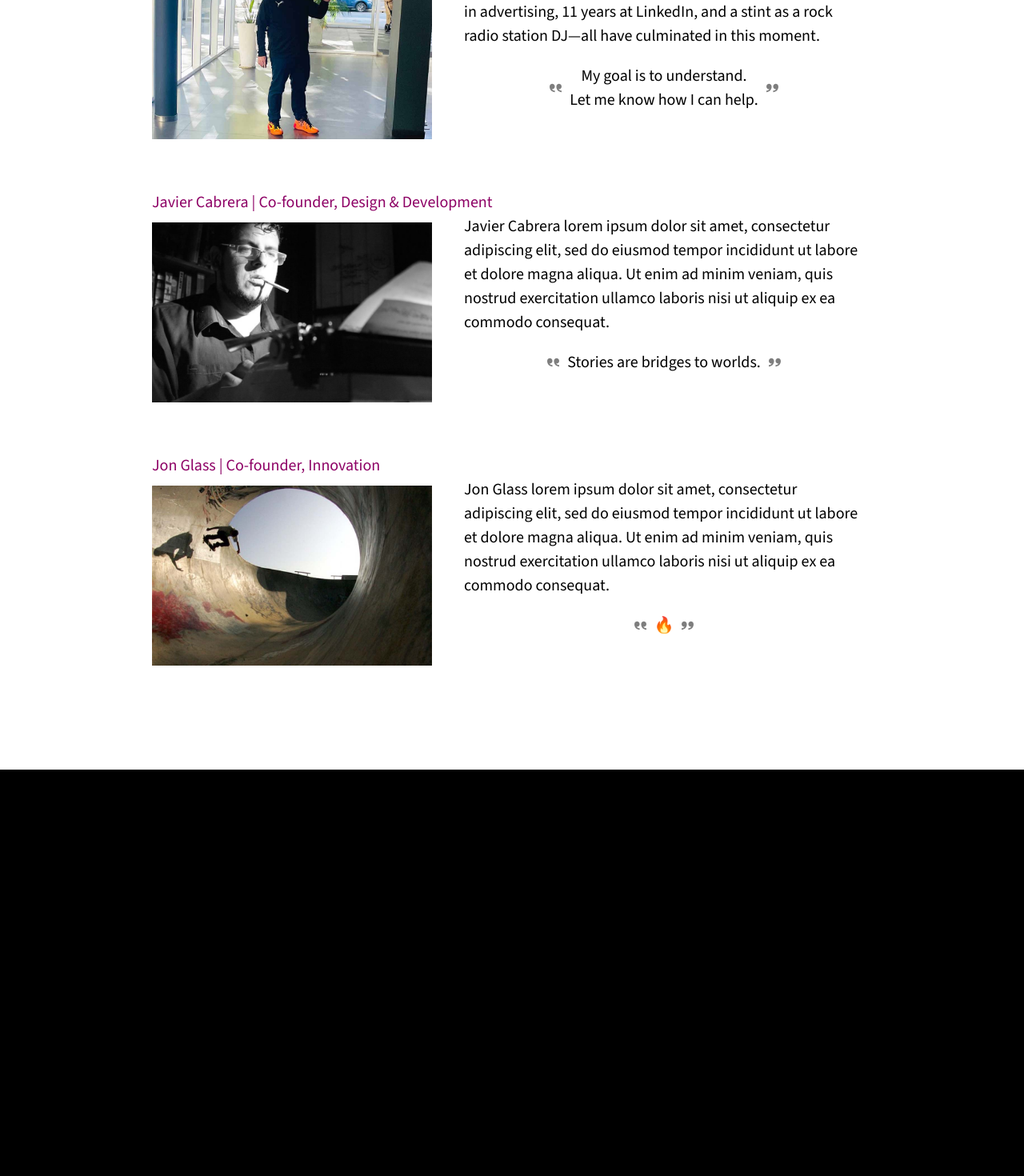
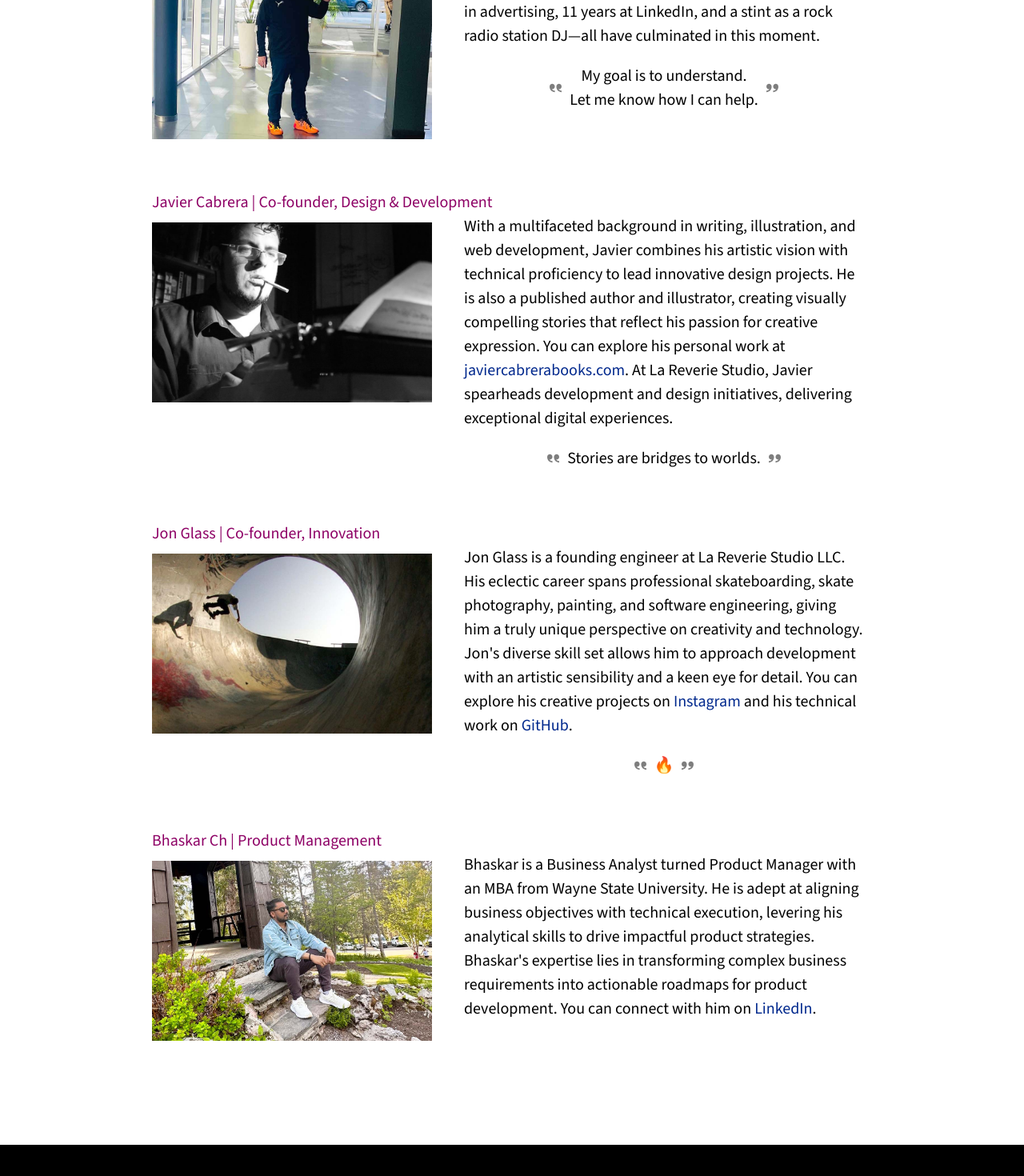
Before and after one commit to La-Reverie/lareverie.studio, a React (Create React App) app: page / in a window 1280 px wide. Shown: the part 4287-5757 px from the top of the page at 80% size. Built offline with nearby package versions, Linux system fonts and the light colour scheme.

Commit message:
updated bios

```diff
--- a/src/components/Team.js
+++ b/src/components/Team.js
@@ -3,6 +3,7 @@ import './Team.css';
 import caveman from '../images/team/caveman.jpg';
 import javier from '../images/team/javier-cabrera.jpg';
 import jonglass from '../images/team/jon-glass.jpg';
+import bhaskar from '../images/team/bhaskar.jpg';
 import quote from '../images/quote.svg';
 
 function Team() {
@@ -37,7 +38,7 @@ function Team() {
           <div className='flex'>
             <img className='team-member' src={javier} alt='Javier Cabrera' />
             <div className='bio'>
-            Javier Cabrera lorem ipsum dolor sit amet, consectetur adipiscing elit, sed do eiusmod tempor incididunt ut labore et dolore magna aliqua. Ut enim ad minim veniam, quis nostrud exercitation ullamco laboris nisi ut aliquip ex ea commodo consequat.
+            With a multifaceted background in writing, illustration, and web development, Javier combines his artistic vision with technical proficiency to lead innovative design projects. He is also a published author and illustrator, creating visually compelling stories that reflect his passion for creative expression. You can explore his personal work at <a href="https://javiercabrerabooks.com" target='_blank'>javiercabrerabooks.com</a>. At La Reverie Studio, Javier spearheads development and design initiatives, delivering exceptional digital experiences.
               <div className='blockquote'>
                 <img className='icon-quote' width={15} src={quote} />
                 Stories are bridges to worlds.
@@ -52,12 +53,22 @@ function Team() {
           <div className='flex'>
             <img className='team-member' src={jonglass} alt='Jon Glass' />
             <div className='bio'>
-              Jon Glass lorem ipsum dolor sit amet, consectetur adipiscing elit, sed do eiusmod tempor incididunt ut labore et dolore magna aliqua. Ut enim ad minim veniam, quis nostrud exercitation ullamco laboris nisi ut aliquip ex ea commodo consequat.
+              Jon Glass is a founding engineer at La Reverie Studio LLC. His eclectic  career spans professional skateboarding, skate photography, painting, and software engineering, giving him a truly unique perspective on creativity and technology. Jon's diverse skill set allows him to approach development with an artistic sensibility and a keen eye for detail. You can explore his creative projects on <a href="https://instagram.com/jonglasss" target='_blank'>Instagram</a> and his technical work on <a href="https://github.com/jonglass82" target='_blank'>GitHub</a>.
               <div className='blockquote'>
                 <img className='icon-quote' width={15} src={quote} />
                 🔥
                 <img className='icon-quote rotate' width={15} src={quote} />
               </div>
+            </div>
+          </div>
+        </article>
+
+        <article className="text-black text-base font-normal leading-normal pb-10 pt-1">
+          <h3 className='standout-05'>Bhaskar Ch | Product Management</h3>
+          <div className='flex'>
+            <img className='team-member' src={bhaskar} alt='Bhaskar Ch' />
+            <div className='bio'>
+              Bhaskar is a Business Analyst turned Product Manager with an MBA from Wayne State University. He is adept at aligning business objectives with technical execution, levering his analytical skills to drive impactful product strategies. Bhaskar's expertise lies in transforming complex business requirements into actionable roadmaps for product development. You can connect with him on <a href="https://www.linkedin.com/in/bchitraju/" target='_blank'>LinkedIn</a>.
             </div>
           </div>
         </article>
```
Also changed, not shown: src/images/team/bhaskar.jpg (added), 1 other file (tests, documents, lock files or other folders).
